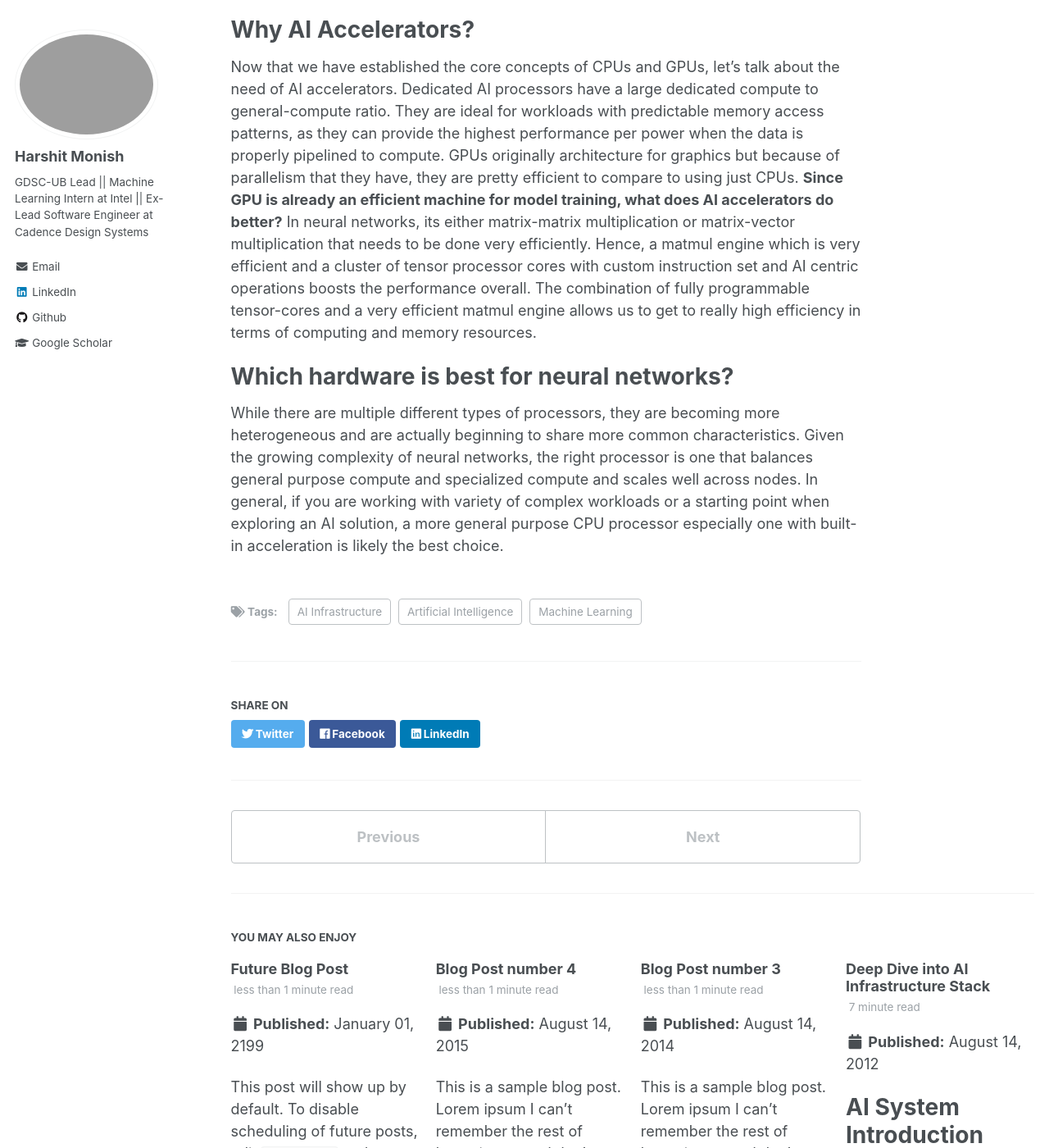
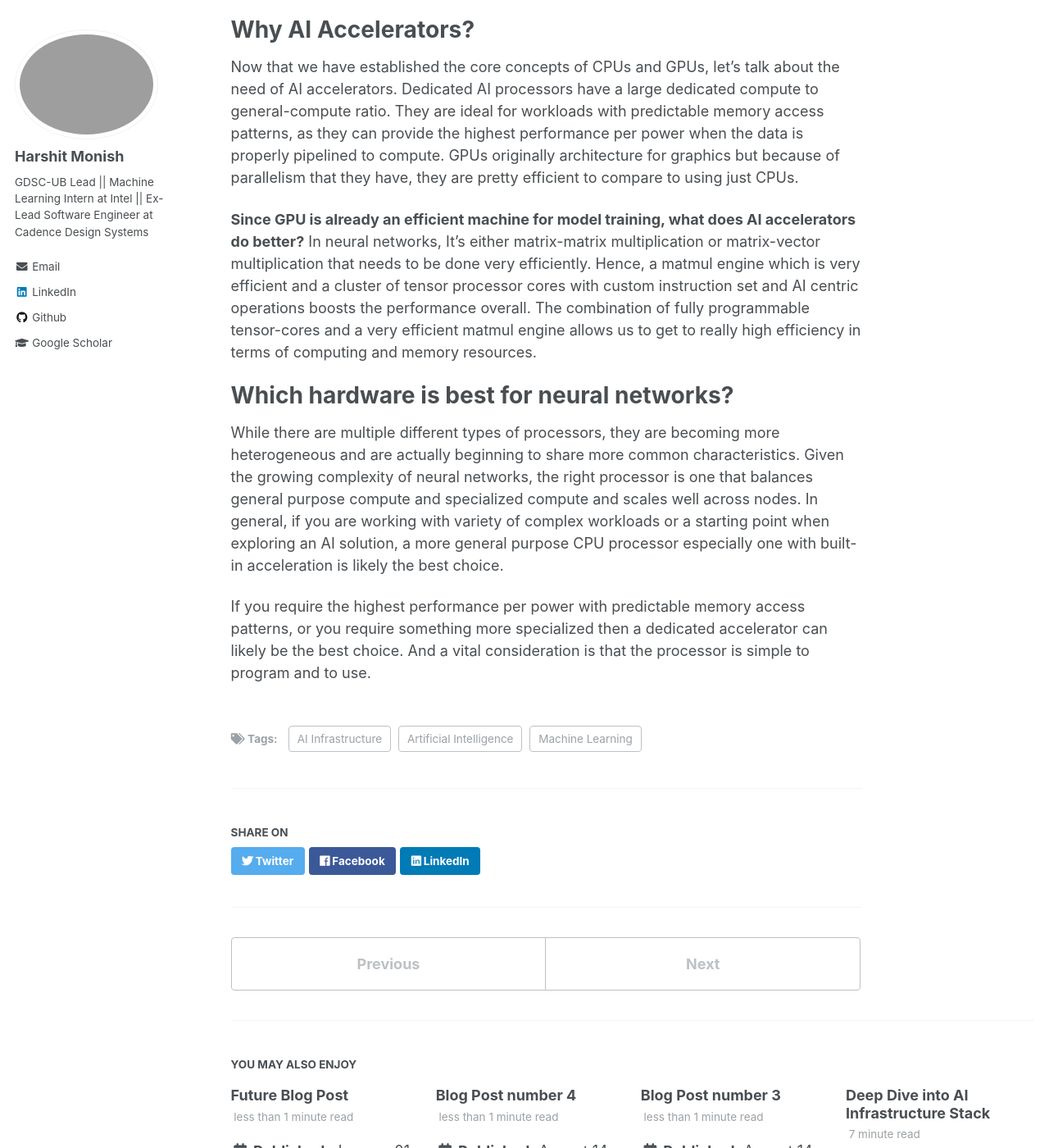
Before and after one commit to harshitmonish/harshitmonish.github.io, a Jekyll site: the page built from _posts/2013-08-14-blog-post-2.md, in a window 1280 px wide and 1400 px high, scrolled down 1436 px. Shown: the whole window at 82% size. Built offline with Jekyll 4.4.1, drawn with Linux system fonts in a browser that asks for light colours.

Commit message:
Updating 1 blog

```diff
--- a/_posts/2013-08-14-blog-post-2.md
+++ b/_posts/2013-08-14-blog-post-2.md
@@ -22,8 +22,13 @@ GPUs are designed for large parallel task, a GPU core has to execute the same in
 
 Why AI Accelerators?
 ===
-Now that we have established the core concepts of CPUs and GPUs, let's talk about the need of AI accelerators. Dedicated AI processors have a large dedicated compute to general-compute ratio. They are ideal for workloads with predictable memory access patterns, as they can provide the highest performance per power when the data is properly pipelined to compute. GPUs originally architecture for graphics but because of parallelism that they have, they are pretty efficient to compare to using just CPUs. **Since GPU is already an efficient machine for model training, what does AI accelerators do better?** In neural networks, its either matrix-matrix multiplication or matrix-vector multiplication that needs to be done very efficiently. Hence, a matmul engine which is very efficient and a cluster of tensor processor cores with custom instruction set and AI centric operations boosts the performance overall. The combination of fully programmable tensor-cores and a very efficient matmul engine allows us to get to really high efficiency in terms of computing and memory resources.
+Now that we have established the core concepts of CPUs and GPUs, let's talk about the need of AI accelerators. Dedicated AI processors have a large dedicated compute to general-compute ratio. They are ideal for workloads with predictable memory access patterns, as they can provide the highest performance per power when the data is properly pipelined to compute. GPUs originally architecture for graphics but because of parallelism that they have, they are pretty efficient to compare to using just CPUs.
+
+**Since GPU is already an efficient machine for model training, what does AI accelerators do better?**
+In neural networks, It's either matrix-matrix multiplication or matrix-vector multiplication that needs to be done very efficiently. Hence, a matmul engine which is very efficient and a cluster of tensor processor cores with custom instruction set and AI centric operations boosts the performance overall. The combination of fully programmable tensor-cores and a very efficient matmul engine allows us to get to really high efficiency in terms of computing and memory resources.
 
 Which hardware is best for neural networks?
 ===
 While there are multiple different types of processors, they are becoming more heterogeneous and are actually beginning to share more common characteristics. Given the growing complexity of neural networks, the right processor is one that balances general purpose compute and specialized compute and scales well across nodes. In general, if you are working with variety of complex workloads or a starting point when exploring an AI solution, a more general purpose CPU processor especially one with built-in acceleration is likely the best choice.
+
+If you require the highest performance per power with predictable memory access patterns, or you require something more specialized then a dedicated accelerator can likely be the best choice. And a vital consideration is that the processor is simple to program and to use.
```
